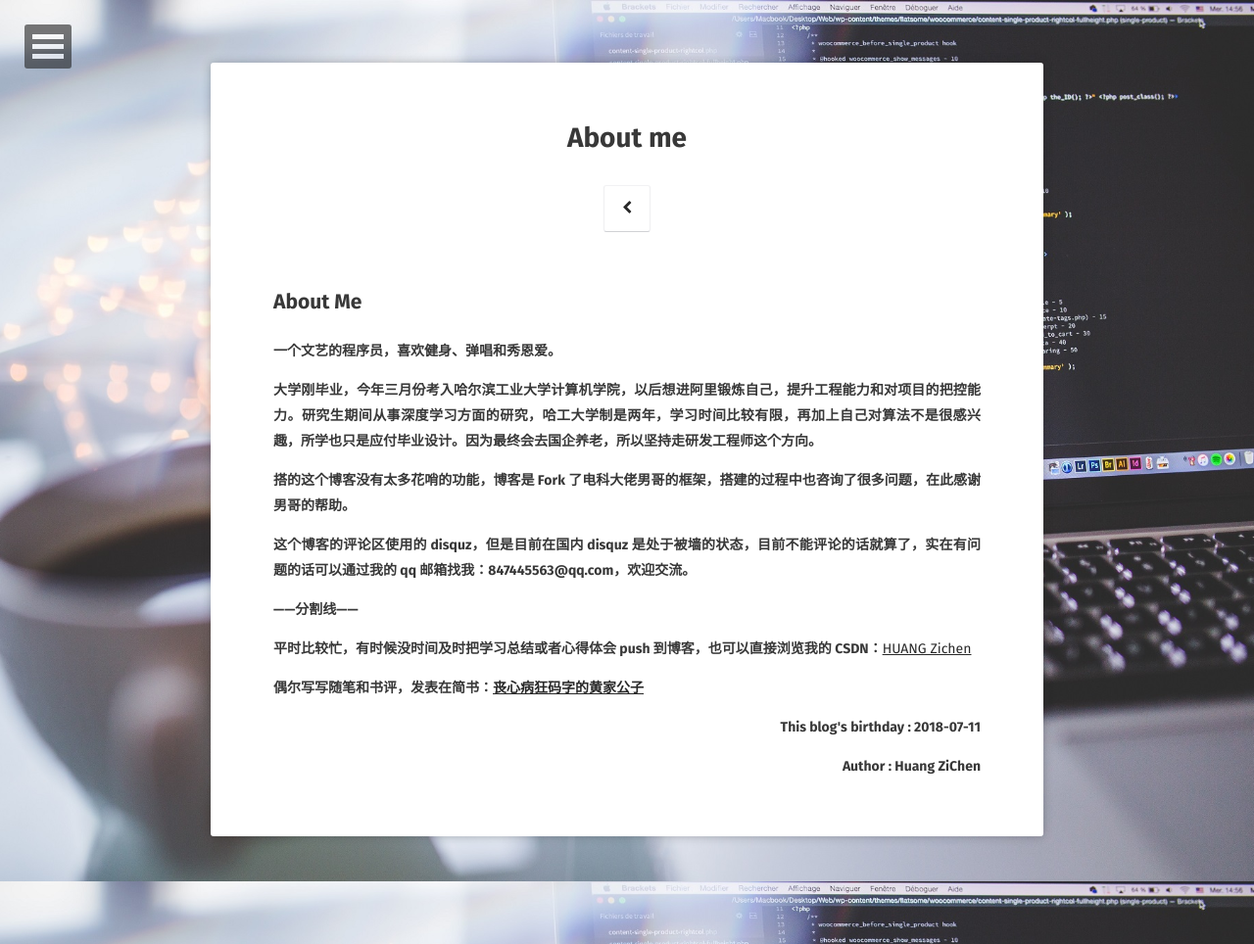
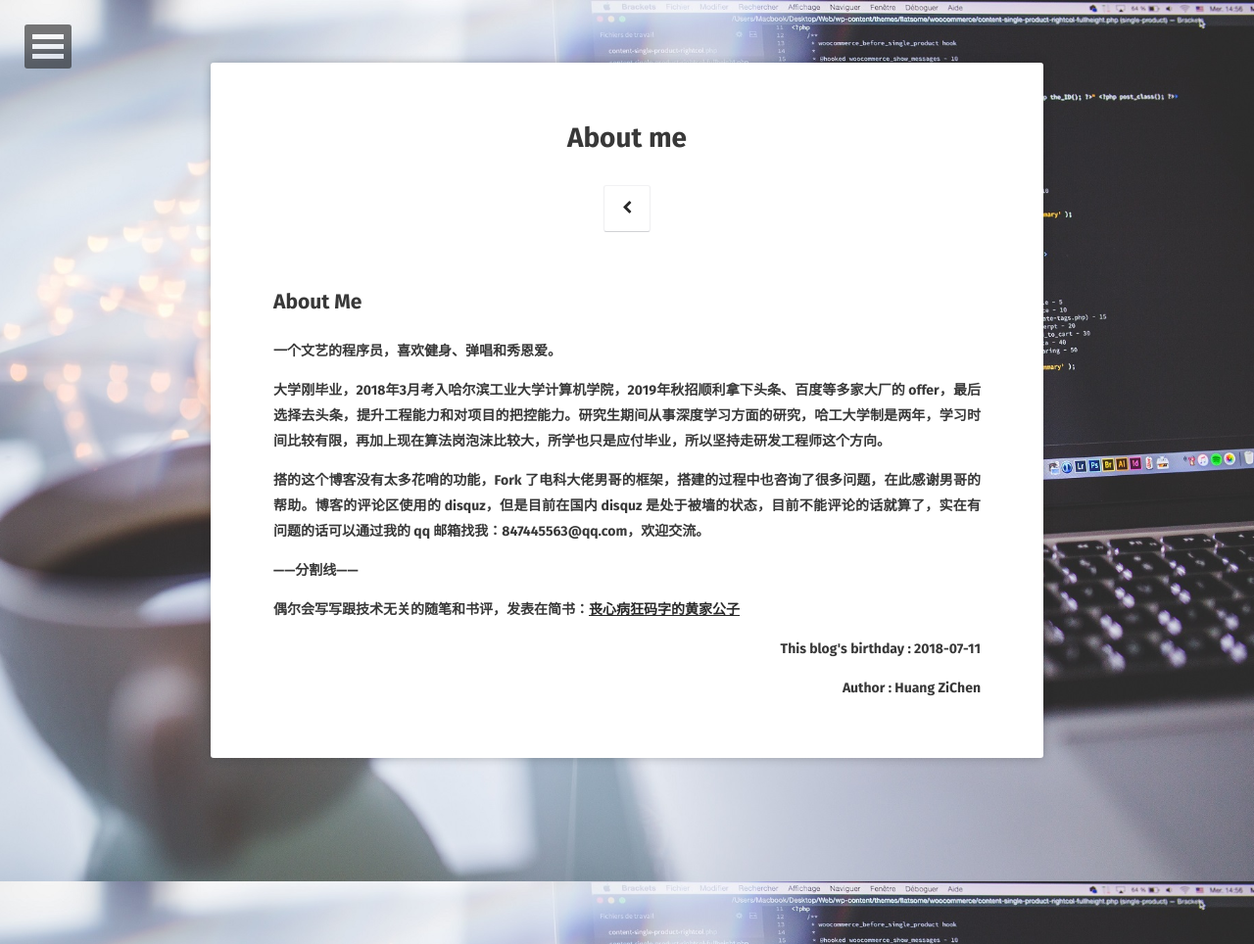
Before and after one commit to hzcforever/BLOG, a Jekyll site: the page built from about/index.md, in a window 1280 px wide. Shown: the whole page at 98% size. Built offline with Jekyll 4.4.1, drawn with Linux system fonts in a browser that asks for light colours; some web fonts are replaced.

Commit message:
update About me

```diff
--- a/about/index.md
+++ b/about/index.md
@@ -9,17 +9,13 @@ comments: false
 
 **一个文艺的程序员，喜欢健身、弹唱和秀恩爱。**
 
-**大学刚毕业，今年三月份考入哈尔滨工业大学计算机学院，以后想进阿里锻炼自己，提升工程能力和对项目的把控能力。研究生期间从事深度学习方面的研究，哈工大学制是两年，学习时间比较有限，再加上自己对算法不是很感兴趣，所学也只是应付毕业设计。因为最终会去国企养老，所以坚持走研发工程师这个方向。**
+**大学刚毕业，2018年3月考入哈尔滨工业大学计算机学院，2019年秋招顺利拿下头条、百度等多家大厂的 offer，最后选择去头条，提升工程能力和对项目的把控能力。研究生期间从事深度学习方面的研究，哈工大学制是两年，学习时间比较有限，再加上现在算法岗泡沫比较大，所学也只是应付毕业，所以坚持走研发工程师这个方向。**
 
-**搭的这个博客没有太多花哨的功能，博客是 Fork 了电科大佬男哥的框架，搭建的过程中也咨询了很多问题，在此感谢男哥的帮助。**
-
-**这个博客的评论区使用的 disquz，但是目前在国内 disquz 是处于被墙的状态，目前不能评论的话就算了，实在有问题的话可以通过我的 qq 邮箱找我：847445563@qq.com，欢迎交流。**
+**搭的这个博客没有太多花哨的功能，Fork 了电科大佬男哥的框架，搭建的过程中也咨询了很多问题，在此感谢男哥的帮助。博客的评论区使用的 disquz，但是目前在国内 disquz 是处于被墙的状态，目前不能评论的话就算了，实在有问题的话可以通过我的 qq 邮箱找我：847445563@qq.com，欢迎交流。**
 
 **------分割线------**
 
-**平时比较忙，有时候没时间及时把学习总结或者心得体会 push 到博客，也可以直接浏览我的 CSDN：**[HUANG Zichen](https://blog.csdn.net/Apple_hzc)
-
-**偶尔写写随笔和书评，发表在简书：[丧心病狂码字的黄家公子](https://www.jianshu.com/u/d7d8d1d8fa17)**
+**偶尔会写写跟技术无关的随笔和书评，发表在简书：[丧心病狂码字的黄家公子](https://www.jianshu.com/u/d7d8d1d8fa17)**
 
 
 <p align="right"><b>This blog's birthday : 2018-07-11</b></p>
```
